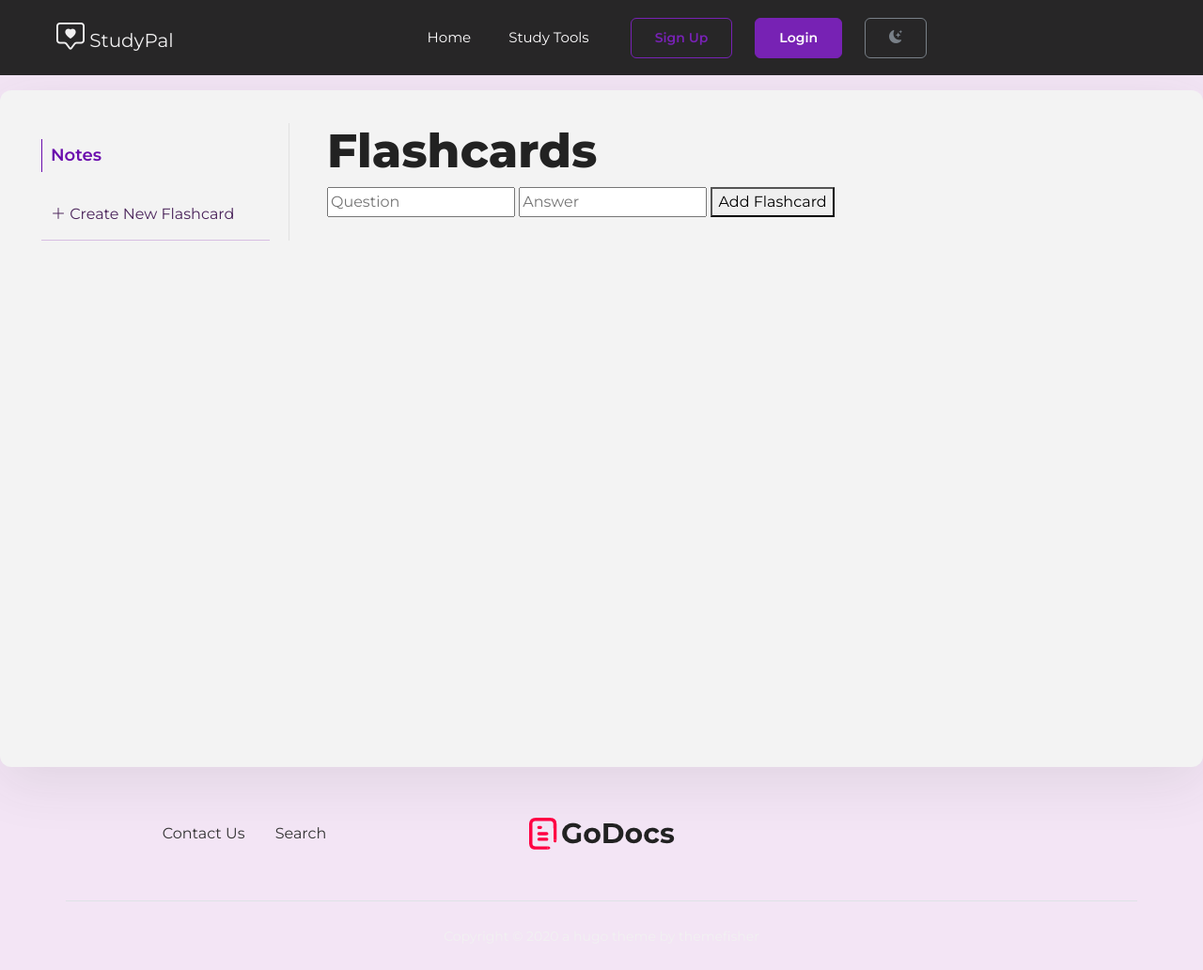
After one commit to jvy00/studypal, a Flask app: page /flashcards in a window 1280 px wide. The commit adds this page. Shown: the whole page at 94% size. Run offline with Flask 3, Linux system fonts and the light colour scheme; data that the repository does not hold is empty.

Commit message:
added new features

```diff
--- a/website/__init__.py
+++ b/website/__init__.py
@@ -2,6 +2,7 @@ from flask import Flask
 from flask_sqlalchemy import SQLAlchemy
 from os import path
 from flask_login import LoginManager
+from flask_migrate import Migrate #for adding new columns without losing data
 
 db = SQLAlchemy()
 DB_NAME = "database.db"
@@ -11,6 +12,7 @@ def create_app():
     app.config['SECRET_KEY'] = 'hwangyejiii'
     app.config['SQLALCHEMY_DATABASE_URI'] = f'sqlite:///{DB_NAME}'
     db.init_app(app)
+    migrate = Migrate(app, db) #new
 
     from .views import views
     from .auth import auth
--- a/website/models.py
+++ b/website/models.py
@@ -8,6 +8,7 @@ class User(db.Model, UserMixin):
     username = db.Column(db.String(150))
     password = db.Column(db.String(150))
     notes = db.relationship('Note')
+    flashcards = db.relationship('Flashcard')
 
 class Note(db.Model):
     id = db.Column(db.Integer, primary_key=True)
@@ -18,6 +19,7 @@ class Note(db.Model):
 
 class Flashcard(db.Model):
     id = db.Column(db.Integer, primary_key=True)
+    title = db.Column(db.String(100))
     question = db.Column(db.String(100), nullable=False)
     answer = db.Column(db.String(100), nullable=False)
     user_id = db.Column(db.Integer, db.ForeignKey('user.id'), nullable=False)
--- a/website/templates/base.html
+++ b/website/templates/base.html
@@ -141,3 +141,4 @@
     </script>
 
 </body>
+</html>
--- a/website/templates/edit-note.html
+++ b/website/templates/edit-note.html
@@ -55,7 +55,7 @@
                       Title</label>
                   <input type="text" class="form-control" id="title" name="title" value="{{current_note.title}}" autofocus="true"> <br/>
 
-                  <textarea name="note" id="note" class="form-control" placeholder="Write here...">{{current_note.note_data}}</textarea> <br/>
+                  <textarea name="note" id="note" class="form-control" placeholder="Write here...">{{current_note.note_data | safe}}</textarea> <br/>
               </div>
             {% endif %}
           </div>
--- /dev/null
+++ b/website/templates/flashcards.html
@@ -0,0 +1,93 @@
+{% extends "base.html" %}
+{% block title %}Flashcards{% endblock %}
+{% block css %}
+<link href="{{ url_for('static', filename='css/notes.css') }}" rel="stylesheet">
+
+
+<style>
+    body{
+        background-color: #F3E5F5;
+    }
+    .container-fluid#content{
+        background-color: #f3f3f3;
+        min-height: 90vh;
+    }
+
+    .flashcard {
+        width: 370px;
+        height: 200px;
+        margin: 10px;
+        padding: 20px;
+        border: 1px solid #b9b9b9;
+        border-radius: 10px;
+        box-shadow: 0 0 10px rgba(0,0,0,0.1);
+        display: inline-block;
+    }
+    .flashcard .question {
+        font-weight: bold;
+        font-size: 18px;
+    }
+    .flashcard .answer {
+        font-size: 16px;
+        display: none;
+    }
+    .flashcard:hover .answer {
+        display: block;
+    }
+    </style>
+
+{% endblock %}
+{% block content %}
+
+<section class="pt-3">
+    <div class="container-fluid shadow section-custom rounded" id="content">
+      <div class="row">
+        <!-- sidebar -->
+        <div class="col-lg-3">
+          <ul class="sidenav">
+            <li class="sidelist parent active">
+              <a href="{{ url_for('views.studytools')}}">Notes</a>
+              <ul>
+                <li class="sidelist item">
+                  <a class="list-group-item list-group-item-action custom-green-300"
+                href="{{ url_for('views.flashcards')}}"><i class="bi bi-plus-lg"></i>
+                  Create New Flashcard
+                  </a>
+                {% for flashcard in user.flashcards %}
+                <li class="sidelist item">
+                  <a href="{{ url_for('views.flashcards', id=flashcard.id) }}">{{ flashcard.question }}</a>
+                {% endfor %}
+                </li>
+              </ul>
+            </li>
+        </div>
+
+        <!-- body -->
+        <div class="col-lg-8">
+          <div class="px-lg-3 px-3">
+            <!-- main content -->
+            <h1>Flashcards</h1>
+            <div class="content flashcards-container" >
+                {% for flashcard in flashcards %}
+                <div class="flashcard">
+                    <div class="question">{{ flashcard.question }}</div>
+                    <div class="answer">{{ flashcard.answer }}</div>
+                </div>
+                {% endfor %}
+              <!-- add flashcards -->
+
+                <form method="POST">
+                    <input type="text" id="question" name="question" placeholder="Question">
+                    <input type="text" id="answer" name="answer" placeholder="Answer">
+                    <button type="submit">Add Flashcard</button>
+                </form>
+            </div>
+        </div>
+      </div>
+    </div>
+</section>
+
+
+
+
+{% endblock %}
--- a/website/templates/study-tools.html
+++ b/website/templates/study-tools.html
@@ -48,7 +48,7 @@
             <h3 class="font-weight-medium" id="note-title">{{ current_note.title }}
               <a href="{{ url_for('views.edit_note', note_id=current_note.id) }}"><i class="bi bi-pencil-fill float-end"></i></a></h3>
             <div class="content" id="note-content">
-              <pre class="text-break">{{ current_note.note_data }}</pre>
+              <pre class="text-break">{{ current_note.note_data | safe }}</pre>
               <!-- navigation -->
             </div>
           {% else %}
--- a/website/views.py
+++ b/website/views.py
@@ -1,7 +1,7 @@
 from flask import Blueprint, abort, redirect, render_template, request, flash, jsonify, url_for
 from flask_login import login_required, current_user
 from . import db
-from .models import User, Note
+from .models import User, Note, Flashcard
 import json
 
 views = Blueprint('views', __name__)
@@ -90,3 +90,101 @@ def edit_note(note_id):
 
     notes_list = Note.query.filter_by(user_id=current_user.id).all()
     return render_template("edit-note.html", user=current_user, notes=notes_list, current_note=note)     #this will render the edit_note.html and it will pass those variables to that html
+
+
+@views.route('study-tools/notes/delete/<int:note_id>', methods=['GET'])
+def delete_note(note_id):
+    note = Note.query.get_or_404(note_id)
+    db.session.delete(note)
+    db.session.commit()
+    flash('Note Deleted!', category='success')
+    return redirect(url_for('views.studytools'))
+
+
+@views.route('/flashcards', methods=['GET'])
+def flashcards():
+    flashcards = Flashcard.query.all()
+    return render_template('flashcards.html', flashcards=flashcards, user=current_user)
+
+@views.route('/flashcards', methods=['POST'])
+def add_flashcard():
+    if request.method == "POST":
+        question = request.form.get('question')
+        answer = request.form.get('answer')
+
+        new_flashcard = Flashcard(question=question, answer=answer, user_id=current_user.id)
+        db.session.add(new_flashcard)
+        db.session.commit()
+        flash('Flashcard saved!', category='success')
+        return redirect(url_for('views.flashcards'))
+
+    return render_template("flashcards.html", user=current_user)
+
+@views.route('/flashcards/edit/<int:id>', methods=['GET', 'POST'])
+def update_flashcard(id):
+    flashcard = Flashcard.query.get_or_404(id)
+
+    if not flashcard:
+        flash('Note not found', category='error')
+        return redirect(url_for('views.flashcards'))
+
+    if flashcard.user_id != current_user.id:
+        flash('You do not have permission to edit this note', category='error')
+        return redirect(url_for('views.flashcards'))
+
+    if request.method == "POST":
+        edit_fc_answer = request.form.get('answer')
+        edit_fc_question = request.form.get('question')
+
+        flashcard.answer = edit_fc_answer
+        flashcard.question = edit_fc_question
+        db.session.commit()
+        flash('Changes saved successfully!', category='success')
+        return redirect(url_for('views.flashcards'))
+
+    return render_template("flashcards.html", user=current_user)
+
+
+    # flashcard.question = request.json['question']
+    # flashcard.answer = request.json['answer']
+    # db.session.commit()
+    # return jsonify({"message": "Flashcard updated successfully"})
+
+
+# Route to delete a flashcard
+@views.route('/flashcards/delete/<int:id>', methods=['GET'])
+def delete_flashcard(id):
+    flashcard = Flashcard.query.get_or_404(id)
+    db.session.delete(flashcard)
+    db.session.commit()
+    flash('Flashcard Deleted!', category='success')
+    return redirect(url_for('views.flashcards'))
+
+
+@views.route('/calendar')
+def calendar():
+    return render_template("calendar.html", user=current_user)
+
+
+@views.route('/view', methods=['GET'])
+def view_content():
+    notes = Note.query.all()
+    return render_template('view_notes.html', notes=notes, user=current_user)
+
+@views.route('/save', methods=['POST'])
+def save_content():
+    if request.method == "POST":
+        title = request.form.get('title')
+        content = request.form.get('editor_content')
+
+        if not content:
+            flash('..It\'s empty?', category='error')
+
+        elif not title:
+            flash('Please add a title to your note.', category='error')
+
+        else:
+            note = Note(title=title, note_data=content, user_id=current_user.id)
+            db.session.add(note)
+            db.session.commit()
+            return redirect(url_for('views.view_content'))
```
Also changed, not shown: website/templates/calendar.html (added, +22 -0 lines), website/templates/home.html (+7 -7 lines), website/templates/view_notes.html (added, +39 -0 lines), website/static/images/lf.webp (added), website/static/images/study.png (added).
